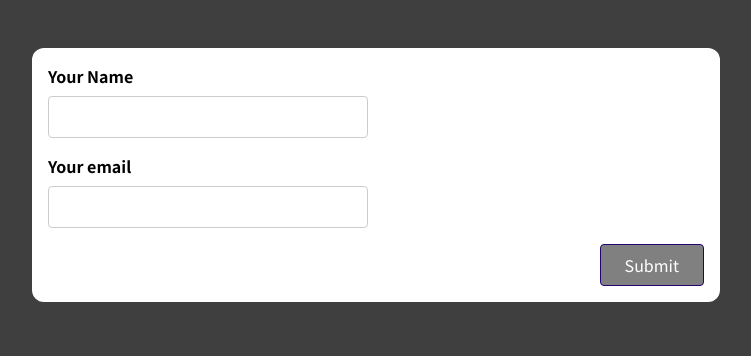
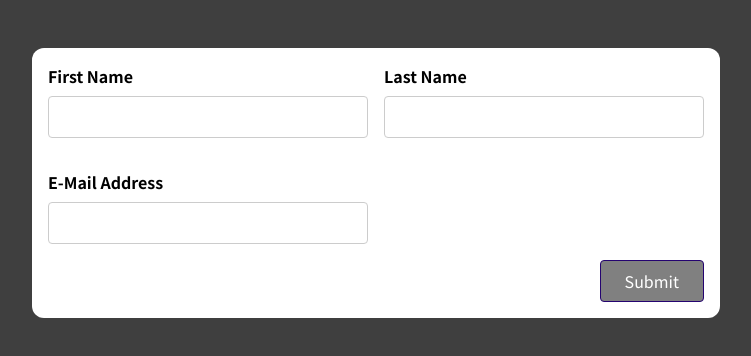
Before and after one commit to henry-salliss/forms-and-ui, a React (Create React App) app: page / in a window 1280 px wide. Shown: the top 356 px of the page, without its empty margins (264-1015 px from the left). Built offline with nearby package versions, Linux system fonts and the light colour scheme.

Commit message:
added input checking logic for BasicForm.js

```diff
--- a/src/App.js
+++ b/src/App.js
@@ -1,9 +1,10 @@
-import SimpleInput from './components/SimpleInput';
+// import SimpleInput from "./components/SimpleInput";
+import BasicForm from "./components/BasicForm";
 
 function App() {
   return (
     <div className="app">
-      <SimpleInput />
+      <BasicForm />
     </div>
   );
 }
--- a/src/components/BasicForm.js
+++ b/src/components/BasicForm.js
@@ -1,22 +1,125 @@
+import { useState } from "react";
+
 const BasicForm = (props) => {
+  // first name state
+  const [firstName, setFirstName] = useState("");
+  const [firstNameTouched, setFirstNameTouched] = useState(false);
+
+  // first name conditional check
+  const firstNameIsValid = firstName.trim() !== "";
+  const firstNameIsInvalid = firstNameTouched && !firstNameIsValid;
+  const firstNameChangeHandler = (e) => {
+    setFirstName(e.target.value);
+  };
+
+  const firstNameBlurHandler = (e) => {
+    setFirstNameTouched(true);
+  };
+
+  const firstNameClasses = firstNameIsValid
+    ? "form-control"
+    : "form-control invalid";
+
+  // last name state
+  const [lastName, setlastName] = useState("");
+  const [lastNameTouched, setlastNameTouched] = useState(false);
+
+  // last name conditional check
+  const lastNameIsValid = lastName.trim() !== "";
+  const lastNameIsInvalid = lastNameTouched && !lastNameIsValid;
+
+  const lastNameChangeHandler = (e) => {
+    setlastName(e.target.value);
+  };
+
+  const lastNameBlurHandler = (e) => {
+    setlastNameTouched(true);
+  };
+
+  const lastNameClasses = lastNameIsValid
+    ? "form-control"
+    : "form-control invalid";
+
+  // last name state
+  const [email, setemail] = useState("");
+  const [emailTouched, setemailTouched] = useState(false);
+
+  // last name conditional check
+  const emailIsValid = email.trim() !== "" && email.includes("@");
+  const emailIsInvalid = emailTouched && !emailIsValid;
+
+  const emailChangeHandler = (e) => {
+    setemail(e.target.value);
+  };
+
+  const emailBlurHandler = (e) => {
+    setemailTouched(true);
+  };
+
+  const emailClasses = emailIsValid ? "form-control" : "form-control invalid";
+
+  let formIsValid = false;
+  if (firstNameIsValid && lastNameIsValid && emailIsValid) formIsValid = true;
+
+  const formSubmitHandler = (e) => {
+    e.preventDefault();
+    // if (firstNameIsInvalid) return;
+    setFirstName("");
+    setFirstNameTouched(false);
+    setlastName("");
+    setlastNameTouched(false);
+  };
+
   return (
-    <form>
-      <div className='control-group'>
-        <div className='form-control'>
-          <label htmlFor='name'>First Name</label>
-          <input type='text' id='name' />
+    <form onSubmit={formSubmitHandler}>
+      <div className="control-group">
+        <div className="form-control">
+          <label htmlFor="name">First Name</label>
+          <input
+            type="text"
+            id="name"
+            onChange={firstNameChangeHandler}
+            onBlur={firstNameBlurHandler}
+            value={firstName}
+            className={firstNameClasses}
+          />
+          {firstNameIsInvalid && (
+            <p className="error-text">First name must not be empty</p>
+          )}
         </div>
-        <div className='form-control'>
-          <label htmlFor='name'>Last Name</label>
-          <input type='text' id='name' />
+        <div className="form-control">
+          <label htmlFor="name">Last Name</label>
+          <input
+            type="text"
+            id="name"
+            onChange={lastNameChangeHandler}
+            onBlur={lastNameBlurHandler}
+            value={lastName}
+            className={lastNameClasses}
+          />
+          {lastNameIsInvalid && (
+            <p className="error-text">Last name must not be empty</p>
+          )}
         </div>
       </div>
-      <div className='form-control'>
-        <label htmlFor='name'>E-Mail Address</label>
-        <input type='text' id='name' />
+      <div className="form-control">
+        <label htmlFor="name">E-Mail Address</label>
+        <input
+          type="text"
+          id="name"
+          onChange={emailChangeHandler}
+          onBlur={emailBlurHandler}
+          value={email}
+          className={emailClasses}
+        />
+        {emailIsInvalid && (
+          <p className="error-text">
+            email must not be empty and must contain an @ sign
+          </p>
+        )}
       </div>
-      <div className='form-actions'>
-        <button>Submit</button>
+      <div className="form-actions">
+        <button disabled={!formIsValid}>Submit</button>
       </div>
     </form>
   );
--- a/src/components/SimpleInput.js
+++ b/src/components/SimpleInput.js
@@ -1,4 +1,3 @@
-import { useState } from "react";
 import useInput from "../hooks/use-input";
 
 const SimpleInput = (props) => {
```
Also changed, not shown: 1 other file (tests, documents, lock files or other folders).
